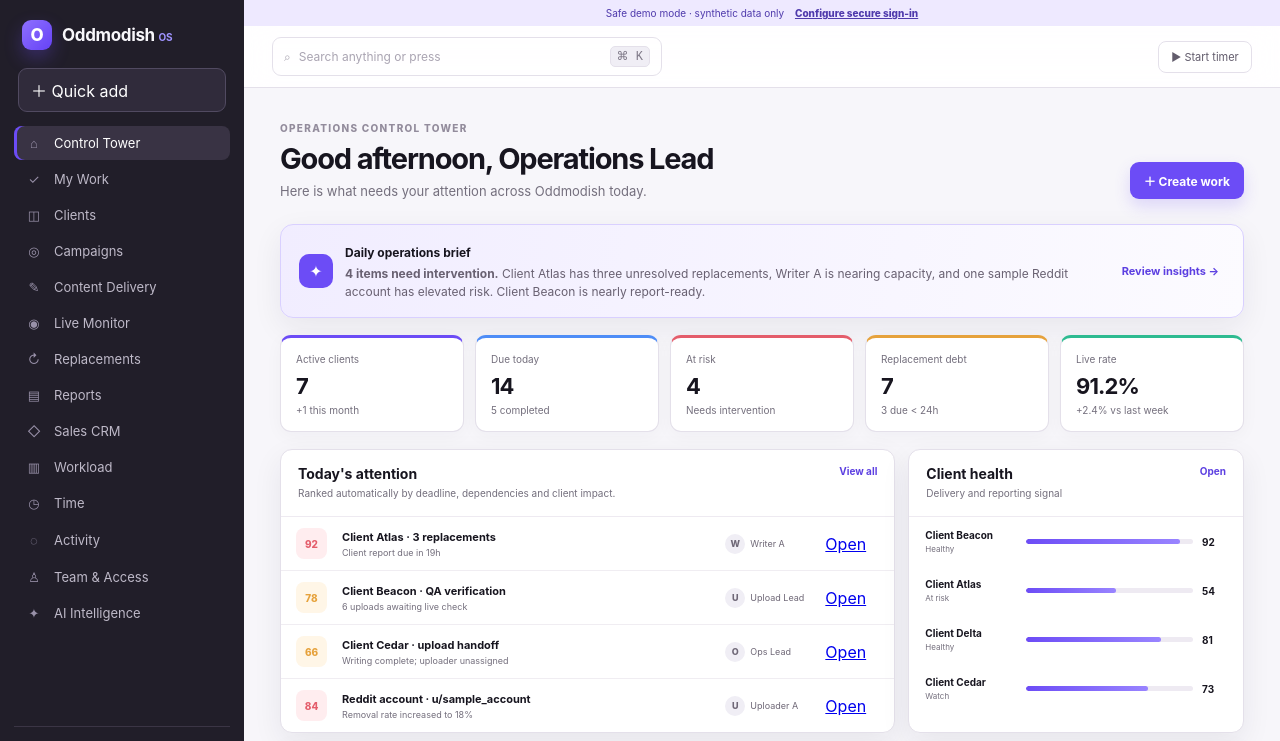
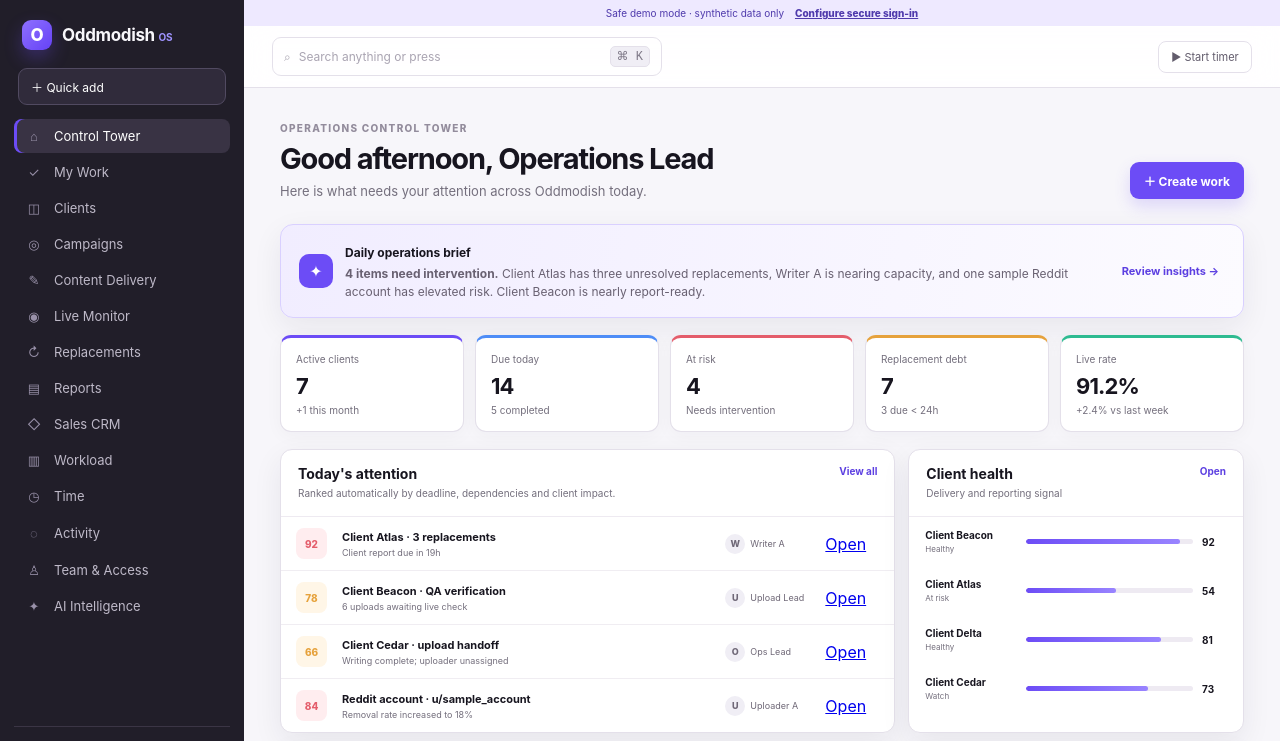
Before and after one commit to vidycode/oddmodish-workspace, a Next.js app: page /demo in a window 1280 px wide. Shown: the top 741 px of the page. Built offline with nearby package versions, Linux system fonts and the light colour scheme.

Commit message:
feat: apply shared app shell to app/globals.css

```diff
--- a/app/globals.css
+++ b/app/globals.css
@@ -20,10 +20,10 @@ button, input { font: inherit; }
 button { cursor: pointer; }
 .shell { min-height: 100vh; display: grid; grid-template-columns: 244px 1fr; }
 .sidebar { position: sticky; top: 0; height: 100vh; padding: 20px 14px 14px; color: #f8f7fb; background: var(--sidebar); display: flex; flex-direction: column; }
-.brand { display: flex; align-items: center; gap: 10px; padding: 0 8px 18px; font-size: 17px; font-weight: 750; letter-spacing: -.02em; }
+.brand { display: flex; align-items: center; gap: 10px; padding: 0 8px 18px; color: inherit; font-size: 17px; font-weight: 750; letter-spacing: -.02em; text-decoration: none; }
 .brand small { color: #9f93ff; font-size: 10px; }
 .brandMark { width: 30px; height: 30px; border-radius: 9px; display: inline-grid; place-items: center; color: white; background: linear-gradient(135deg, #8e70ff, #6542f5); box-shadow: 0 8px 18px #6c4cf64d; font-weight: 800; }
-.quickAdd { margin: 0 4px 14px; border: 1px solid #514a61; border-radius: 9px; padding: 9px 12px; background: #302b3b; color: white; text-align: left; }
+.quickAdd { margin: 0 4px 14px; border: 1px solid #514a61; border-radius: 9px; padding: 9px 12px; background: #302b3b; color: white; text-align: left; text-decoration: none; font-size: 12px; }
 .sidebar nav { display: grid; gap: 2px; overflow: auto; }
 .navItem { display: flex; align-items: center; gap: 11px; padding: 9px 11px; border-radius: 8px; color: #beb9c8; text-decoration: none; font-size: 13px; }
 .navItem:hover, .navItem.active { color: white; background: #393344; }
@@ -34,7 +34,7 @@ button { cursor: pointer; }
 .sidebarFoot small { display: block; margin-top: 2px; color: #918b9b; font-size: 9px; }
 .workspace { min-width: 0; }
 .topbar { height: 62px; padding: 0 28px; border-bottom: 1px solid var(--border); background: rgba(255,255,255,.9); display: flex; align-items: center; justify-content: space-between; backdrop-filter: blur(14px); position: sticky; top: 0; z-index: 2; }
-.search { width: 390px; padding: 8px 11px; border: 1px solid var(--border); border-radius: 9px; color: #aaa4b2; display: flex; gap: 8px; align-items: center; font-size: 12px; }
+.search { width: 390px; padding: 8px 11px; border: 1px solid var(--border); border-radius: 9px; color: #aaa4b2; display: flex; gap: 8px; align-items: center; font-size: 12px; text-decoration: none; }
 .search kbd { margin-left: auto; padding: 2px 6px; border: 1px solid var(--border); border-radius: 5px; background: var(--subtle); color: #7d7786; }
 .topActions { display: flex; gap: 7px; }
 .timerWrap { position: relative; display: flex; align-items: center; }
@@ -43,6 +43,8 @@ button { cursor: pointer; }
 .timerError { position: absolute; top: 38px; right: 0; width: 210px; padding: 7px; border-radius: 7px; color: #a93343; background: #ffedef; font-size: 9px; box-shadow: var(--shadow); }
 .topActions button, .panelHeader button, .attentionRow button { border: 1px solid var(--border); border-radius: 8px; background: white; color: #625c6c; padding: 8px 10px; font-size: 11px; }
 .topActions .aiButton { background: #efeaff; border-color: #d8ceff; color: #5737dc; font-weight: 700; }
+.shellAction { display: inline-flex; align-items: center; border: 1px solid #d8ceff; border-radius: 8px; padding: 8px 10px; text-decoration: none; font-size: 11px; }
+.compactAction { margin-top: 0; }
 .content { max-width: 1480px; margin: auto; padding: 34px 36px 60px; }
 .eyebrow { color: #938c9c; font-size: 10px; font-weight: 800; letter-spacing: .13em; }
 .pageTitle { display: flex; align-items: flex-end; justify-content: space-between; margin: 7px 0 25px; }
```
